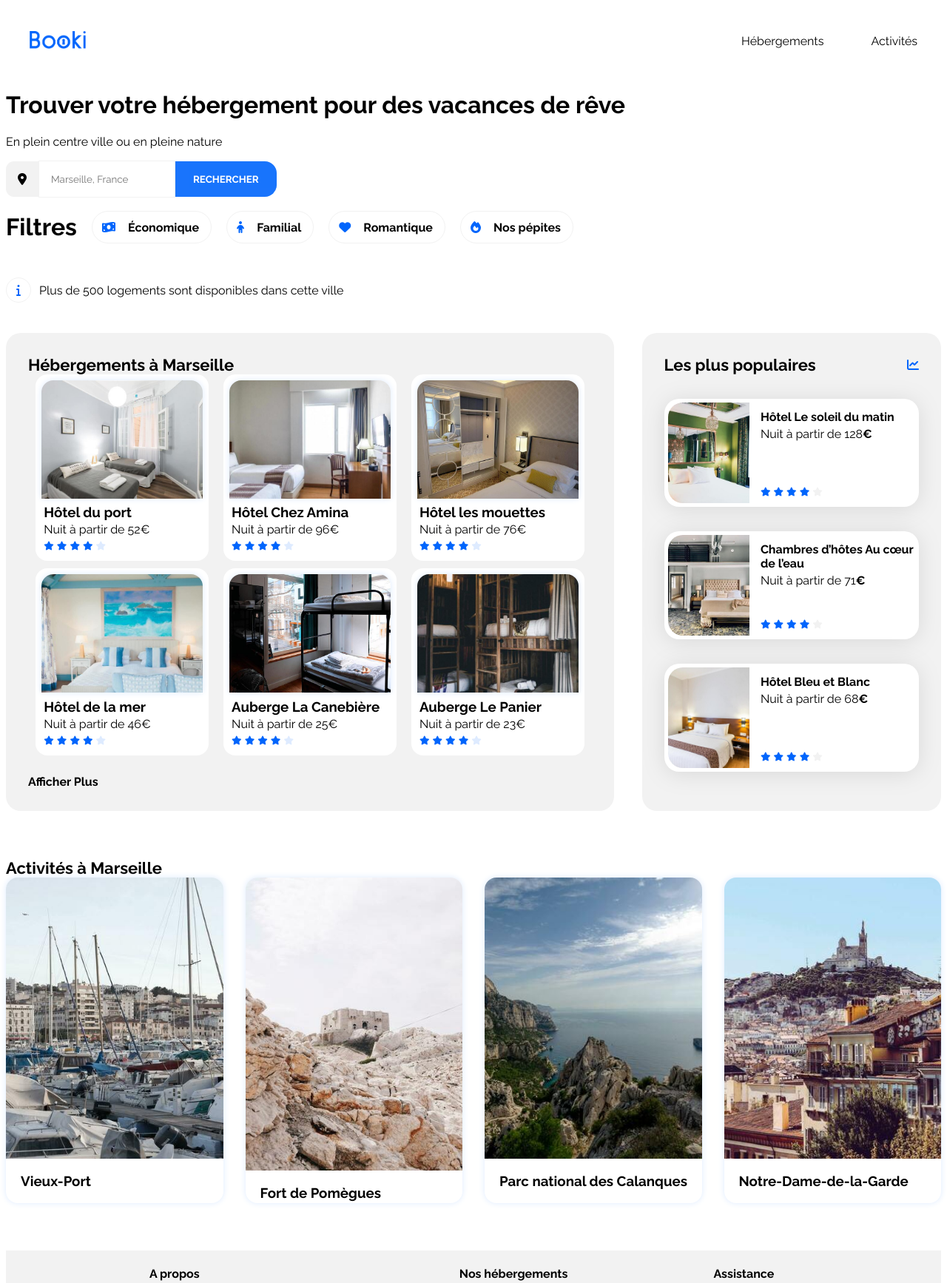
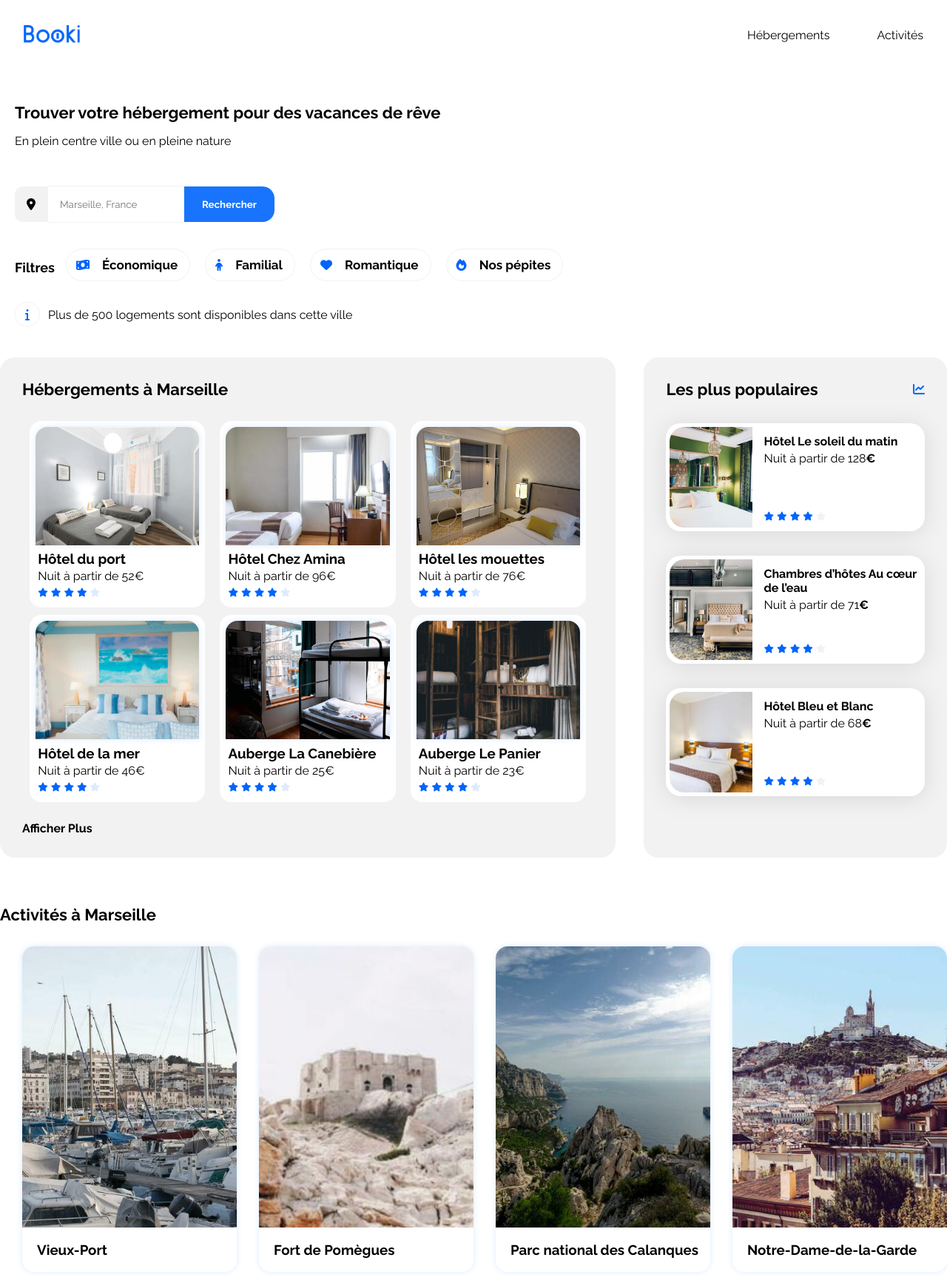
Before and after one commit to KnoweExp/Booki-Projet2, a plain HTML site: page index.html in a window 1280 px wide. Shown: the part 1-1735 px from the top of the page at 74% size. Drawn offline with Linux system fonts and the light colour scheme.

Commit message:
title size padding margin fix footer filtres

```diff
--- a/css/style.css
+++ b/css/style.css
@@ -16,6 +16,7 @@
   body {
     display: flex;
     justify-content: center;
+    margin: 0;
   }
 
   a {
@@ -47,6 +48,19 @@ header {
   .flex {
     display: flex;
     flex-wrap: wrap;
+    padding-bottom: 30px;
+  }
+
+  .filtre span {
+    font-size: 17px;
+  }
+
+  .titre1 {
+    font-size: 22px;
+  }
+
+  .first {
+    padding: 0px 20px 0px;
   }
 
   nav a {
@@ -66,6 +80,7 @@ nav a {
   .form-rech {
     display: flex;
     align-items: center;
+    padding: 35px 0px 35px 0px;
   }
 
   .form-rech > i {
@@ -102,6 +117,7 @@ nav a {
     width: 100%;
     max-width: 1440px;
     box-sizing: border-box;
+    margin: 0px 50px;
   }
 
   .filtre .fas {
@@ -157,6 +173,14 @@ nav a {
     font-size: 22px;
   }
 
+  .section-title.bottom {
+    padding-bottom: 30px;
+  }
+
+
+
+
+
   .card {
     background-color: white;
     border-radius: 20px;
@@ -208,6 +232,16 @@ nav a {
 
   .hebergements a {
     font-weight: bold;
+  }
+
+  .undeuxtrois {
+    display: flex;
+    flex-direction: row;
+    gap: 15px;
+  }
+
+  .undeuxtrois h2 {
+    font-size: 18px;
   }
 
   .hebergements-cards div {
@@ -308,6 +342,12 @@ nav a {
     box-shadow: 0 0 8px var(--filter-bg-color);
     height: 440px;
     width: 300px;
+
+    /* width: 100%;
+    min-width: 100%;
+    height: 445px;
+    max-height: 445px;
+    overflow: hidden; */
   }
 
   .card-content-am img {
@@ -431,8 +471,7 @@ footer {
     }
 
     .card-content-am {
-    max-height: 200px;
-    width: 315px;
+      width: 85%;
     }
 
     footer {
@@ -455,4 +494,31 @@ footer {
       border-radius: 1rem 1rem 1rem 1rem;
       padding: 1rem 1.3rem;
     }
+
+    /* .form-rech {
+        justify-content: center;
+          } */
+
+    .undeuxtrois {
+        flex-direction: column;
       }
+
+      .card-content-am {
+        flex-basis: auto;
+      }
+
+    .hermann {
+        height: 250px;
+        width: 250px;
+      }
+
+    .main-container {
+        margin: 0px;
+        }
+  }
+
+  @media (max-width: 450px) {
+    .form-rech {
+        justify-content: center;
+          }
+  }
--- a/index.html
+++ b/index.html
@@ -28,23 +28,26 @@
             <img src="/images/logo/Booki.png" alt="booki logo" />
           </a>
           <div class="lien-nav">
-            <a href="#encre-hebergements-marseille">Hébergements</a>
-            <a href="">Activités</a>
+            <a href="#ancre-hebergements-marseille">Hébergements</a>
+            <a href="#ancre-activite-marseille">Activités</a>
           </div>
         </nav>
       </header>
       <main>
-        <h1>Trouver votre hébergement pour des vacances de rêve</h1>
+        <div class="first">
+            <h1 class="titre1">Trouver votre hébergement pour des vacances de rêve</h1>
         <p>En plein centre ville ou en pleine nature</p>
         <div class="form-rech">
           <i class="fas fa-map-marker-alt"></i>
           <input type="text" placeholder="Marseille, France" />
-          <button><span class="rech-loupe">RECHERCHER</span>
+          <button><span class="rech-loupe">Rechercher</span>
             <i class="fa fa-search" aria-hidden="true"></i></button>
         </div>
+        <div class="undeuxtrois">
 
+
+        <h2>Filtres</h2>
         <div class="filtre-liste">
-          <h1>Filtres</h1>
           <div class="filtre">
             <i class="fas fa-money-bill-wave"></i>
             <span>Économique</span>
@@ -62,15 +65,19 @@
             <span>Nos pépites</span>
           </div>
         </div>
+        </div>
 
         <div class="info-msg">
           <i class="fas fa-info"></i>
           <p>Plus de 500 logements sont disponibles dans cette ville</p>
         </div>
 
+        </div>
+
+
         <div class="hebergements-and-populaires">
-          <section id="encre-hebergements-marseille" class="hebergements">
-            <h2 class="section-title">Hébergements à Marseille</h2>
+          <section id="ancre-hebergements-marseille" class="hebergements">
+            <h2 class="section-title bottom">Hébergements à Marseille</h2>
             <div class="hebergements-cards">
               <div class="card-content-hbg">
                 <img
@@ -273,11 +280,15 @@
           </section>
         </div>
         <section
-          id="encre-activite-marseille"
+          id="ancre-activite-marseille"
           class="section-activite-marseille"
         >
-          <h2 class="section-title">Activités à Marseille</h2>
+          <h2 class="section-title bottom">Activités à Marseille</h2>
           <div class="activite-marseille">
+            <div>
+
+
+            </div>
             <div class="card-content-am">
               <img src="images/activites/reno-laithienne.jpg" alt="" />
               <div class="card-title-am">
@@ -286,7 +297,7 @@
             </div>
 
             <div class="card-content-am">
-              <img src="images/activites/paul-hermann.jpg" alt="" />
+              <img src="images/activites/paul-hermann-resize.jpeg" alt="" />
               <div class="card-title-am">
                 <h3>Fort de Pomègues</h3>
               </div>
```
Also changed, not shown: images/activites/paul-hermann-resize.jpeg (added), images/activites/paul-hermann.jpeg (renamed from images/activites/paul-hermann.jpg), 3 other files. Lines whose indentation alone changed are shown as unchanged.
